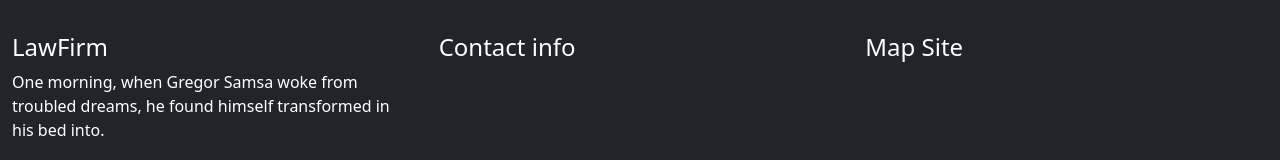
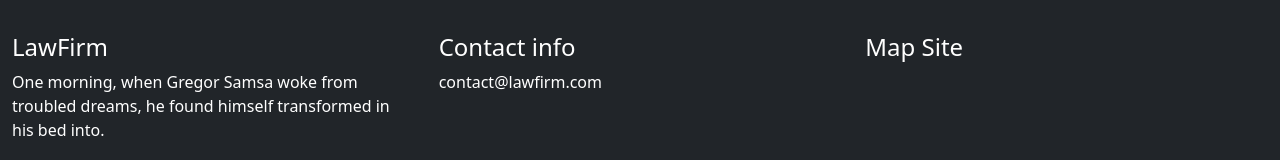
Before and after one commit to masternetfmoraes/LawFirm, a Next.js app: page / in a window 1280 px wide. Shown: the part 2103-2263 px from the top of the page. Built offline with nearby package versions, Linux system fonts and the light colour scheme.

Commit message:
Footer commit

```diff
--- a/pages/components/Footer.jsx
+++ b/pages/components/Footer.jsx
@@ -19,6 +19,9 @@ export default function Footer(){
           <p className="h4">
             Contact info
           </p>
+          <p className="">
+            contact@lawfirm.com
+          </p>
         </Col>
         <Col className="my-5">
           <p className="h4">Map Site</p>
```
